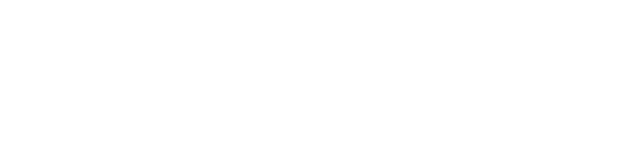
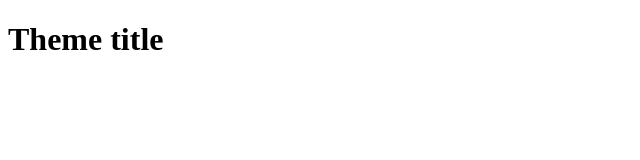
Before and after one commit to michaelr47/week5-challenge-practice, a plain HTML site: page index.html in a window 1280 px wide. Shown: the whole page, without its empty margins (0-640 px from the left). Drawn offline with Linux system fonts and the light colour scheme.

Commit message:
added title

```diff
--- a/index.html
+++ b/index.html
@@ -8,6 +8,8 @@
     <title>Week 5 challenge practice</title>
 </head>
 <body>
-
+    <header>
+        <h1>Theme title</h1>
+    </header>
 </body>
 </html>
```
